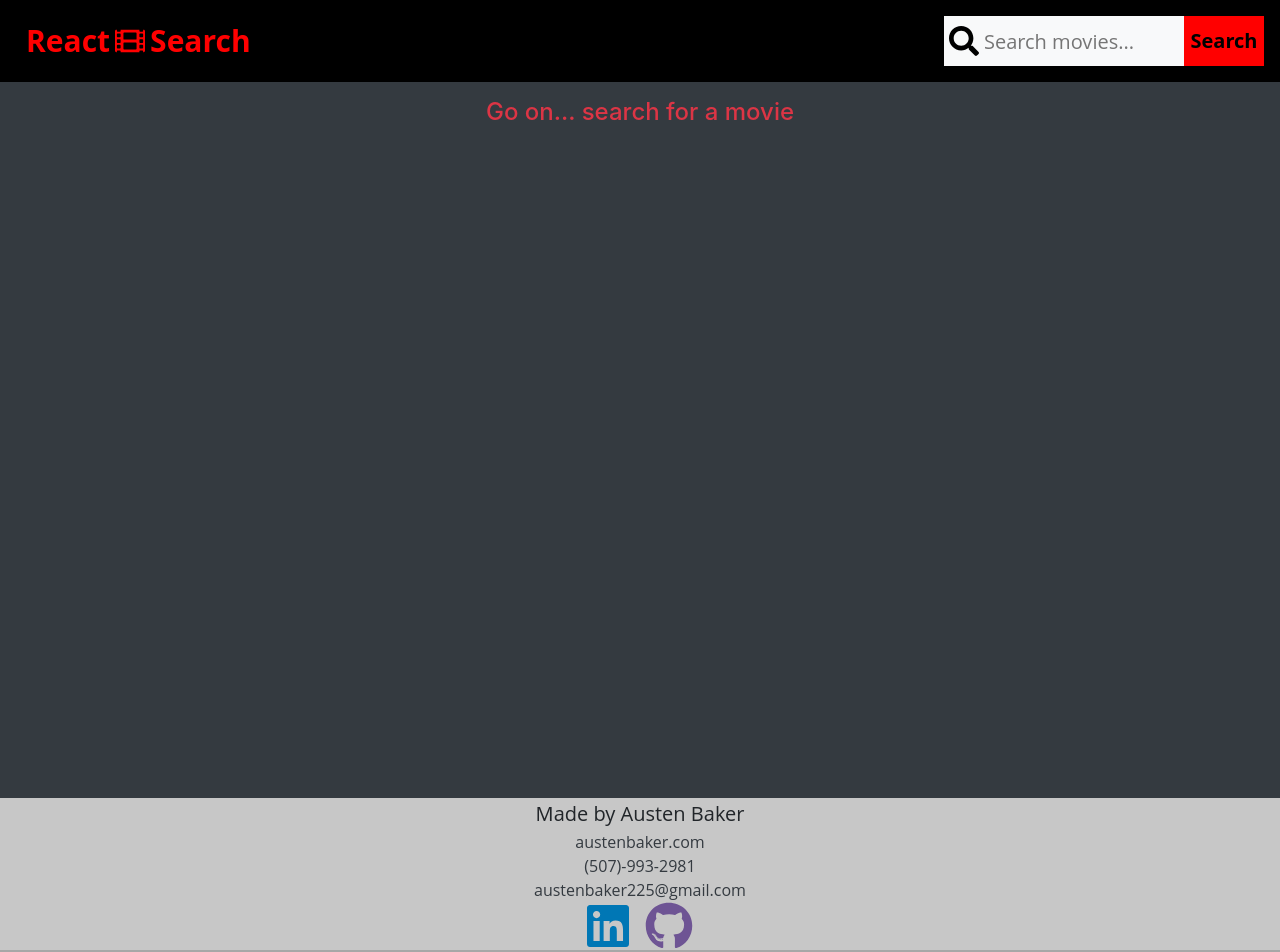
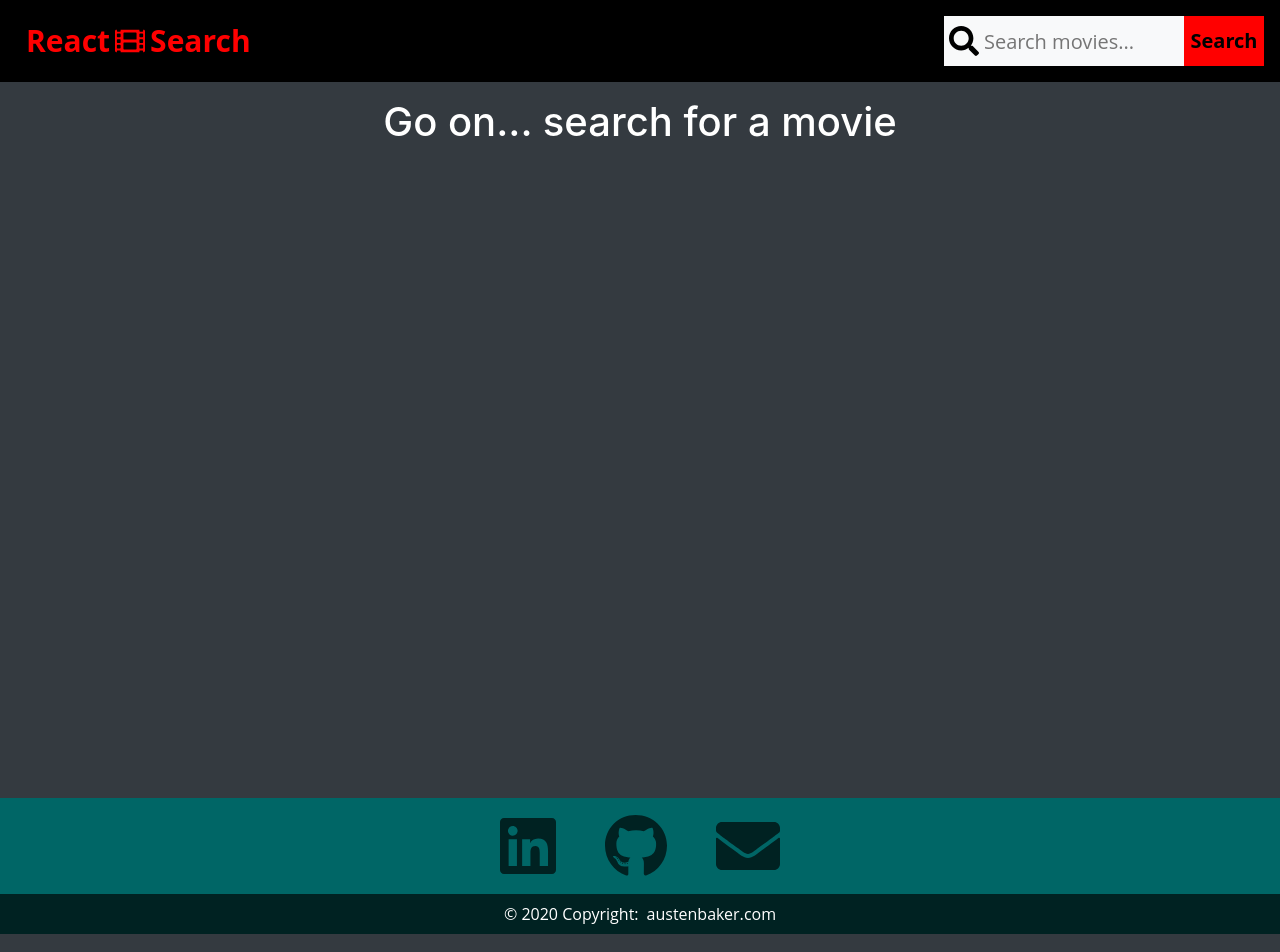
Before and after one commit to AustenBaker/React-Movie-Search, a React (Create React App) app: page / in a window 1280 px wide. Shown: the top 952 px of the page. Built offline with nearby package versions, Linux system fonts and the light colour scheme.

Commit message:
Simplified footer, Lazy-loading components w/react

```diff
--- a/public/index.html
+++ b/public/index.html
@@ -2,6 +2,8 @@
 <html lang="en">
   <head>
     <title>React-Movie Search</title>
+    <meta name="viewport" content="width=device-width, initial-scale=1">
+    <meta name="theme-color" content="#343a40"/>
   </head>
   <body>
     <noscript>You need to enable JavaScript to run this app.</noscript>
--- a/src/App.js
+++ b/src/App.js
@@ -1,15 +1,15 @@
-import React, { Component } from 'react';
+import React, { Component, Suspense } from 'react';
 import './styles.css';
 import { library } from '@fortawesome/fontawesome-svg-core';
 import { fab } from '@fortawesome/free-brands-svg-icons';
-import { faSearch, faFilm } from "@fortawesome/free-solid-svg-icons";
-import MovieSearchBar from './components/MovieSearchBar';
-import MovieSearchResults from './components/MovieSearchResults.js';
-import MovieDetails from './components/MovieDetails.js';
+import { faSearch, faFilm, faEnvelope } from "@fortawesome/free-solid-svg-icons";
 import Footer from './components/Footer';
 import { getSearchResults, getMovieDetails } from './fetch/movies';
+const MovieSearchBar = React.lazy(() => import('./components/MovieSearchBar'));
+const MovieSearchResults = React.lazy(() => import('./components/MovieSearchResults.js'));
+const MovieDetails = React.lazy(() => import('./components/MovieDetails.js'));
 
-library.add(fab, faSearch, faFilm);
+library.add(fab, faSearch, faFilm, faEnvelope);
 
 class App extends Component {
   constructor(props) {
@@ -28,7 +28,6 @@ class App extends Component {
   }
 
   async fetchDetails(imdbID) {
-    //valid console.log(imdbID);
     const response = await getMovieDetails( imdbID )
     this.setState({ movieDetailsData: response });
 
@@ -45,6 +44,7 @@ class App extends Component {
     //Display search results and hide movie details if needed
     document.getElementById("movieDetailsContainer").style.display = "none";
     document.getElementById("searchResultsContainer").style.display = "flex";
+    document.getElementById("searchTip").style.display = "none";
     //console.log(response.Search);
   }
 
@@ -53,21 +53,25 @@ class App extends Component {
     return (
       <div className="bg-dark">
         <div className="wrapper">
+        <Suspense fallback={<div>Loading...</div>}>
           <MovieSearchBar
             input={this.state.input}
             onChange={this.onChange}
             fetchMovies={this.fetchMovies}
           />
-
-          <h4 id="searchTip" className="text-danger text-center pt-3">Go on... search for a movie</h4>
-
+        </Suspense>
+          <h1 id="searchTip" className="text-white text-center pt-3">Go on... search for a movie</h1>
+          <Suspense fallback={<div>Loading...</div>}>
             <MovieSearchResults
               data={this.state.movieSearchData}
               fetchDetails={this.fetchDetails}
             />
+          </Suspense>
+          <Suspense fallback={<div>Loading...</div>}>
             <MovieDetails
               data={this.state.movieDetailsData}
             />
+          </Suspense>
         </div>
         <footer><Footer /></footer>
       </div>
--- a/src/components/Footer.js
+++ b/src/components/Footer.js
@@ -1,43 +1,31 @@
 import React from "react";
 import { FontAwesomeIcon } from '@fortawesome/react-fontawesome';
 
+//height 136px
 class Footer extends React.Component {
   render() {
     return (
-      <footer id="FOOTER">
-        <div className="container-fluid mt-5" >
-          <div className="row justify-content-center text-center" style={{ backgroundColor: "#c7c7c7" }} >
-            <div className="mt-1">
-              <h5 className="mb-1">Made by Austen Baker</h5>
-              <ul className="list-unstyled m-0">
-                <li>
-                <a className="text-dark" href="https://austenbaker.com/"> austenbaker.com</a>
-                </li>
-                <li>
-                  <div className="text-dark text-center p-0 m-0">(507)-993-2981</div>
-                </li>
-                <li>
-                  <div className="text-dark text-center p-0 m-0">austenbaker225@gmail.com</div>
-                </li>
-                <li>
-                  <a href="https://www.linkedin.com/in/austenbaker/" className="px-2">
-                    <FontAwesomeIcon icon={['fab', 'linkedin']} size = '3x' color="#0077B5" className="footer-icon"/>
-                  </a>
-                  <a href="https://github.com/AustenBaker/" className="px-2 footer-icon">
-                    <FontAwesomeIcon icon={['fab', 'github']} size = '3x' color="#6e5494" className="footer-icon" />
-                  </a>
-                </li>
-              </ul>
+        <div className="container-fluid mt-5" id="FOOTER"  >
+          <div className="row justify-content-center" style={{ backgroundColor: "#066" }} >
+            <div className="py-3">
+              <a href="https://www.linkedin.com/in/austenbaker/" >
+                <FontAwesomeIcon icon={['fab', 'linkedin']} size = '4x' color="#022" className="footer-icon"/>
+              </a>
+              <a href="https://github.com/AustenBaker/" className="mx-5">
+                <FontAwesomeIcon icon={['fab', 'github']} size = '4x' color="#022"  className="footer-icon"/>
+              </a>
+              <a href="mailto:austenbaker225@gmail.com" className="">
+                <FontAwesomeIcon icon={['fa', 'envelope']} size = '4x' color="#022"  className="footer-icon"/>
+              </a>
             </div>
           </div>
-          <div className="row bg-secondary" >
-            <div className="col-12 py-3 text-center" style={{ backgroundColor: "#a7a7a7" }} >
+          <div className="row" >
+            <p className="col-12 p-2 m-0 text-center text-white" style={{ backgroundColor: "#022" }} >
               © 2020 Copyright:
-              <a href="https://austenbaker.com/"> austenbaker.com</a>
-            </div>
+              <a href="https://austenbaker.com/" className="text-white ml-2">austenbaker.com</a>
+            </p>
           </div>
         </div>
-      </footer>
     );
   }
 }
--- a/src/components/MovieSearchResults.js
+++ b/src/components/MovieSearchResults.js
@@ -36,7 +36,7 @@ class MovieSearchResults extends React.Component {
   render() {
     this.generateMovieCards();
     return(
-      <div id="searchResultsContainer" className="bg-dark"></div>
+      <div id="searchResultsContainer" className="bg-dark text-white"></div>
     )
   }
 }
--- a/src/styles.css
+++ b/src/styles.css
@@ -96,10 +96,20 @@ input[type="text"]
 }
 .movieCard{ transition: all .2s ease-in-out; }
 .movieCard:hover{ transform: scale(1.1);}
+@media (min-width: 576px) {
+  .movieImg { height:400px;}
+}
+@media (min-width: 768px) {
+  .movieImg { height:400px;}
+ }
+@media (min-width: 992px) {
+  .movieImg { height:400px;}
+ }
+@media (min-width: 1200px) {
+  .movieImg {   height:400px;}
+ }
 .movieImg {
   border-radius: 10px;
-  height: 300px;
-  width: 230px;
   margin: 20px;
   border-style: solid;
   border-width: 5px;
@@ -125,13 +135,24 @@ input[type="text"]
   font-family: 'Open Sans', sans-serif;
 }
 #detailsImg {
-  height: auto;
-  max-height: 350px;
+  height: 100px;
   max-width: 30%;
   border-style: solid;
   border-width: 3px;
   border-color: var(--secondary-color);
 }
+@media (min-width: 576px) {
+  #detailsImg { height:250px;}
+}
+@media (min-width: 768px) {
+  #detailsImg { height:300px;}
+ }
+@media (min-width: 992px) {
+  #detailsImg { height:400px;}
+ }
+@media (min-width: 1200px) {
+  #detailsImg {   height:500px;}
+ }
 #detailsText{
   color: var(--secondary-color);
   padding: 20px;
@@ -145,7 +166,7 @@ input[type="text"]
   display: inline-block;
   bottom: 0;
   width: 100%;
-  height: 208px;
+  height: 136px;
   z-index: 999;
   font-family: 'Open Sans', sans-serif;
  }
@@ -155,5 +176,5 @@ input[type="text"]
  }
  .footer-icon:hover{
   transform: scale(1.2);
-  color: black;
+  color: white;
 }
```
Lines whose indentation alone changed are shown as unchanged.
